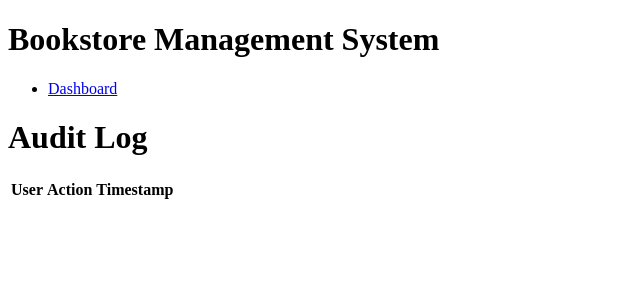
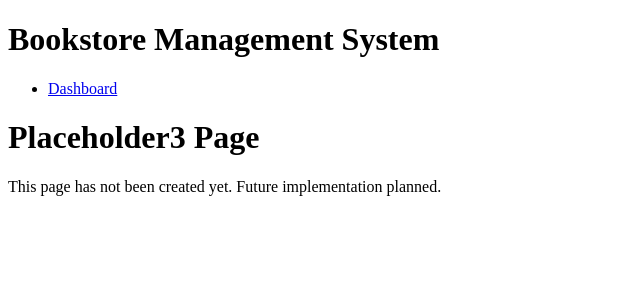
Before and after one commit to edensmcstud/cs491-2604A, a React app in the folder frontend/: page /reports/audit in a window 1280 px wide. Shown: the top 300 px of the page, without its empty margins (0-640 px from the left). Built offline with nearby package versions, Linux system fonts and the light colour scheme; sample sign-in values are in the browser's storage; the HTML template or start-up script is replaced by a standard one.

Commit message:
Updated some routes to get book adding working accurately and redirects back.  Also added placeholder pages for pages unfinished

```diff
--- a/frontend/src/App.jsx
+++ b/frontend/src/App.jsx
@@ -27,7 +27,7 @@ import AddSale from "./pages/sales/AddSale"; // missing route
 // ORDERS
 import CustomerOrders from "./pages/orders/CustomerOrders";
 import SupplierOrders from "./pages/orders/SupplierOrders";
-import AddCustomerOrder from "./pages/orders/AddCustomerOrder.jsx"; // missing route
+import AddCustomerOrder from "./pages/orders/AddCustomerOrder"; // missing route
 import AddSupplierOrder from "./pages/orders/AddSupplierOrder"; // missing route
 
 // REPORTS
--- a/frontend/src/pages/books/AddBookDetails.jsx
+++ b/frontend/src/pages/books/AddBookDetails.jsx
@@ -53,10 +53,8 @@ export default function AddBookDetails() {
                 throw new Error(res?.error || "Failed to create book.");
             }
 
-            const newBookId = res.book_id;
-
-            // Redirect to inventory creation with the new book preselected
-            navigate(`/inventory/add?book_id=${newBookId}`);
+            // Redirect to inventory creation with the new book
+            navigate("/books");
         } catch (err) {
             setError(err.message || "Failed to create book.");
         } finally {
--- /dev/null
+++ b/frontend/src/pages/orders/AddCustomerOrder.jsx
@@ -0,0 +1,8 @@
+export default function Placeholder() {
+    return (
+        <div className="page">
+            <h1>{Placeholder.name} Page</h1>
+            <p>This page has not been created yet. Future implementation planned.</p>
+        </div>
+    );
+}
--- a/frontend/src/pages/orders/AddCustomerOrder.jsx.jsx
+++ /dev/null
@@ -1,18 +0,0 @@
-export default function AuditLog() {
-    return (
-        <div className="page">
-            <h1>Audit Log</h1>
-
-            <table>
-                <thead>
-                    <tr>
-                        <th>User</th>
-                        <th>Action</th>
-                        <th>Timestamp</th>
-                    </tr>
-                </thead>
-                <tbody></tbody>
-            </table>
-        </div>
-    );
-}
--- a/frontend/src/pages/reports/AuditReports.jsx
+++ b/frontend/src/pages/reports/AuditReports.jsx
@@ -1,18 +1,8 @@
-export default function AuditLog() {
+export default function Placeholder() {
     return (
         <div className="page">
-            <h1>Audit Log</h1>
-
-            <table>
-                <thead>
-                    <tr>
-                        <th>User</th>
-                        <th>Action</th>
-                        <th>Timestamp</th>
-                    </tr>
-                </thead>
-                <tbody></tbody>
-            </table>
+            <h1>{Placeholder.name} Page</h1>
+            <p>This page has not been created yet. Future implementation planned.</p>
         </div>
     );
 }
--- a/frontend/src/pages/reports/InventoryReports.jsx
+++ b/frontend/src/pages/reports/InventoryReports.jsx
@@ -1,18 +1,8 @@
-export default function AuditLog() {
+export default function Placeholder() {
     return (
         <div className="page">
-            <h1>Audit Log</h1>
-
-            <table>
-                <thead>
-                    <tr>
-                        <th>User</th>
-                        <th>Action</th>
-                        <th>Timestamp</th>
-                    </tr>
-                </thead>
-                <tbody></tbody>
-            </table>
+            <h1>{Placeholder.name} Page</h1>
+            <p>This page has not been created yet. Future implementation planned.</p>
         </div>
     );
 }
--- a/frontend/src/pages/reports/SalesReports.jsx
+++ b/frontend/src/pages/reports/SalesReports.jsx
@@ -1,18 +1,8 @@
-export default function AuditLog() {
+export default function Placeholder() {
     return (
         <div className="page">
-            <h1>Audit Log</h1>
-
-            <table>
-                <thead>
-                    <tr>
-                        <th>User</th>
-                        <th>Action</th>
-                        <th>Timestamp</th>
-                    </tr>
-                </thead>
-                <tbody></tbody>
-            </table>
+            <h1>{Placeholder.name} Page</h1>
+            <p>This page has not been created yet. Future implementation planned.</p>
         </div>
     );
 }
--- a/frontend/src/pages/sales/AddSale.jsx
+++ b/frontend/src/pages/sales/AddSale.jsx
@@ -1,18 +1,8 @@
-export default function AuditLog() {
+export default function Placeholder() {
     return (
         <div className="page">
-            <h1>Audit Log</h1>
-
-            <table>
-                <thead>
-                    <tr>
-                        <th>User</th>
-                        <th>Action</th>
-                        <th>Timestamp</th>
-                    </tr>
-                </thead>
-                <tbody></tbody>
-            </table>
+            <h1>{Placeholder.name} Page</h1>
+            <p>This page has not been created yet. Future implementation planned.</p>
         </div>
     );
 }
--- a/frontend/src/pages/utility/AccessDenied.jsx
+++ b/frontend/src/pages/utility/AccessDenied.jsx
@@ -1,18 +1,8 @@
-export default function AuditLog() {
+export default function Placeholder() {
     return (
         <div className="page">
-            <h1>Audit Log</h1>
-
-            <table>
-                <thead>
-                    <tr>
-                        <th>User</th>
-                        <th>Action</th>
-                        <th>Timestamp</th>
-                    </tr>
-                </thead>
-                <tbody></tbody>
-            </table>
+            <h1>{Placeholder.name} Page</h1>
+            <p>This page has not been created yet. Future implementation planned.</p>
         </div>
     );
 }
--- a/frontend/src/pages/utility/NotFound.jsx
+++ b/frontend/src/pages/utility/NotFound.jsx
@@ -1,18 +1,8 @@
-export default function AuditLog() {
+export default function Placeholder() {
     return (
         <div className="page">
-            <h1>Audit Log</h1>
-
-            <table>
-                <thead>
-                    <tr>
-                        <th>User</th>
-                        <th>Action</th>
-                        <th>Timestamp</th>
-                    </tr>
-                </thead>
-                <tbody></tbody>
-            </table>
+            <h1>{Placeholder.name} Page</h1>
+            <p>This page has not been created yet. Future implementation planned.</p>
         </div>
     );
 }
```
Also changed, not shown: 2 other files (tests, documents, lock files or other folders).
